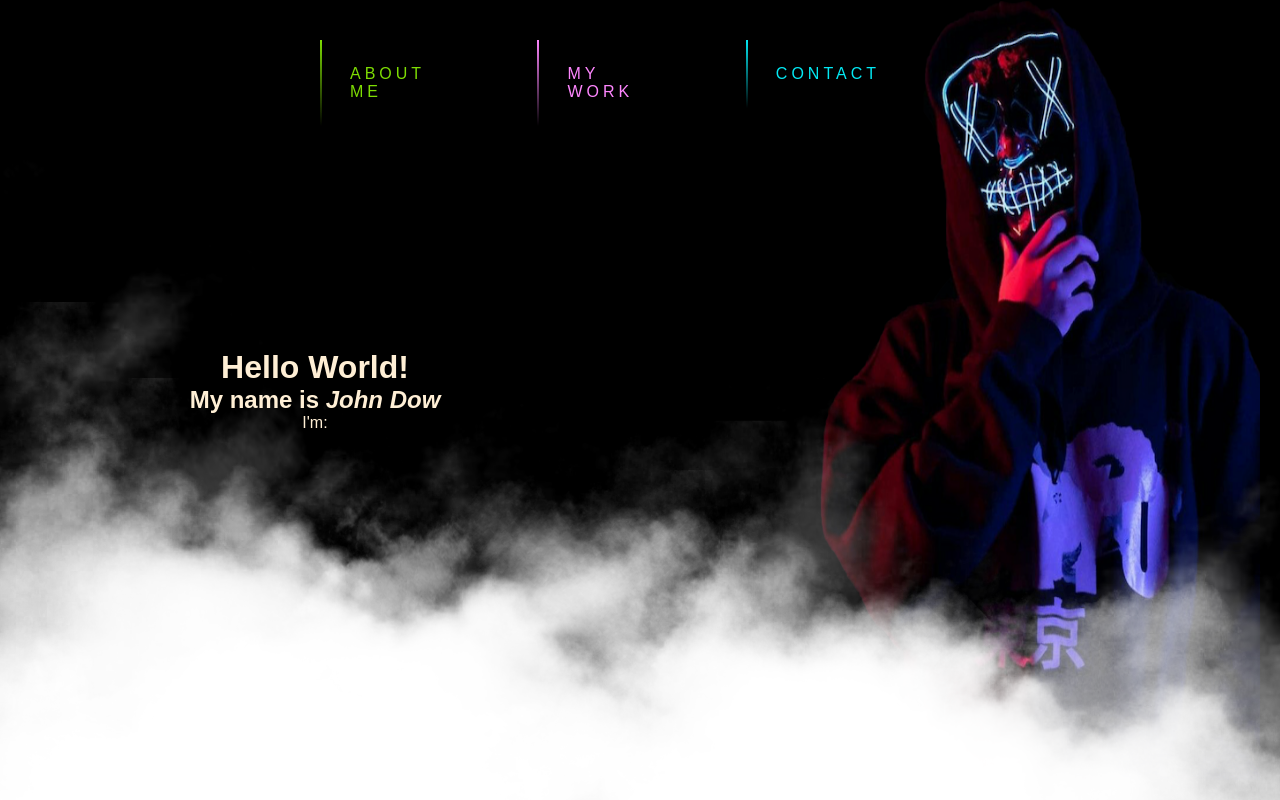
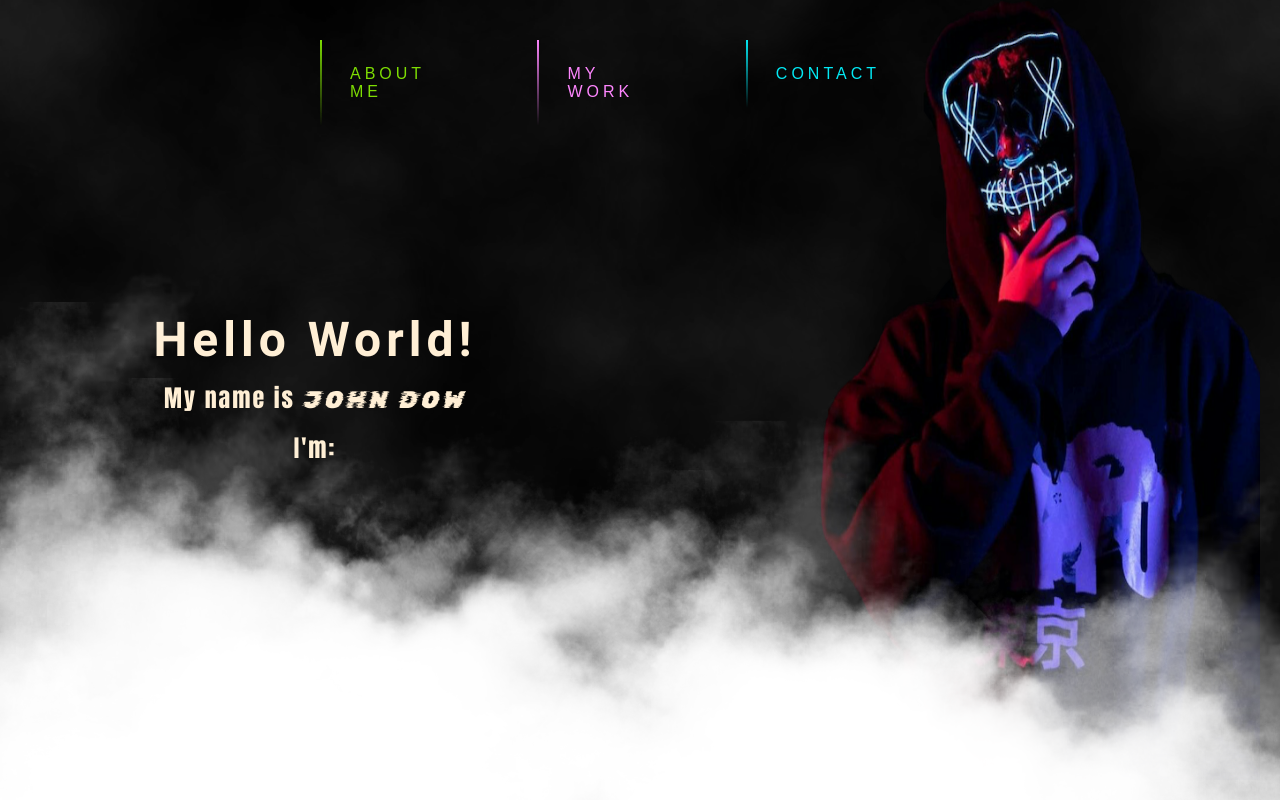
Before and after one commit to Andrej044/FirstPage, a plain HTML site: page index.html in a window 1280 px wide. Drawn offline with Linux system fonts and the light colour scheme; animation ran at ten frames a second.

Commit message:
добавляет новіые фонты, стилизацию title

```diff
--- a/index.html
+++ b/index.html
@@ -46,9 +46,9 @@
   <div class="fog">
     <div></div>
   </div>
-  <div id="root">
-    <h1>Hello World!</h1>
-    <h2>My name is <em>John Dow</em></h2>
+  <div class="main" id="root">
+    <h1 class="main-title">Hello World!</h1>
+    <p>My name is <em>John Dow</em></p>
     <p>I'm: <em id="typeMachine"></em></p>
   </div>
   <div class="board">
--- a/style.css
+++ b/style.css
@@ -3,6 +3,29 @@
     margin: 0;
     box-sizing: border-box;
     font-family: Arial, Helvetica, sans-serif;
+}
+
+@font-face {
+    font-family: "Roboto";
+    font-weight: normal;
+    src: url(fonts/Roboto-Regular.ttf);
+}
+
+@font-face {
+    font-family: "Roboto";
+    font-weight: 800;
+    src: url(fonts/Roboto-Bold.ttf);
+}
+
+@font-face {
+    font-family: "Anton";
+    font-weight: normal;
+    src: url(fonts/Anton-Regular.ttf);
+}
+
+@font-face {
+    font-family: "RubikGlitch";
+    src: url(fonts/RubikGlitch-Regular.ttf);
 }
 
 body {
@@ -19,7 +42,35 @@ body {
     width: 50%;
     color: papayawhip;
     text-align: center;
+}
 
+.main {
+    display: flex;
+    flex-direction: column;
+    justify-content: space-between;
+}
+
+.main-title {
+    font-family: "Roboto", sans-serif;
+    font-weight: 800;
+    font-size: 48px;
+    line-height: 48px;
+    padding: 10px;
+    letter-spacing: 5px;
+}
+
+.main p {
+    font-family: "Anton", sans-serif;
+    font-size: 24px;
+    line-height: 24px;
+    padding: 12px;
+    letter-spacing: 2px;
+}
+
+.main p em {
+    font-family: "RubikGlitch", sans-serif;
+    text-transform: uppercase;
+    letter-spacing: 4px;
 }
 
 #typeMachine.red {
```
Also changed, not shown: fonts/Anton-Regular.ttf (added), fonts/Roboto-Bold.ttf (added), fonts/Roboto-Regular.ttf (added), fonts/RubikGlitch-Regular.ttf (added), img/fog-1.png (added), img/fog-2.png (added).
